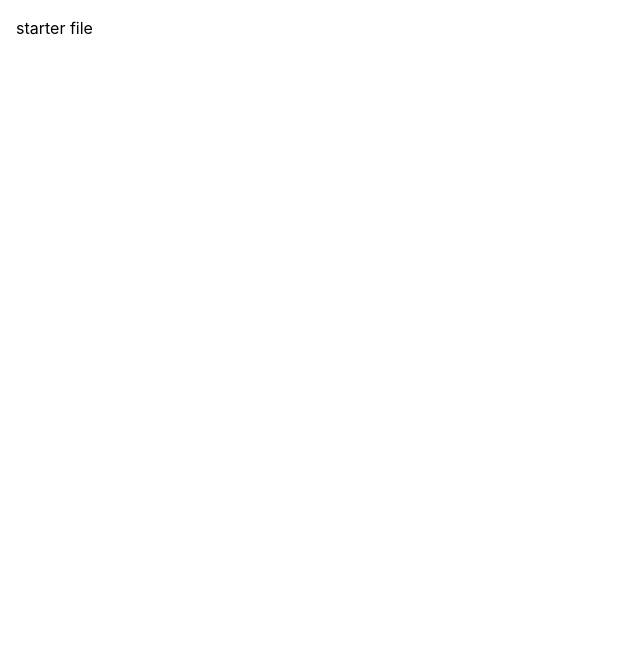
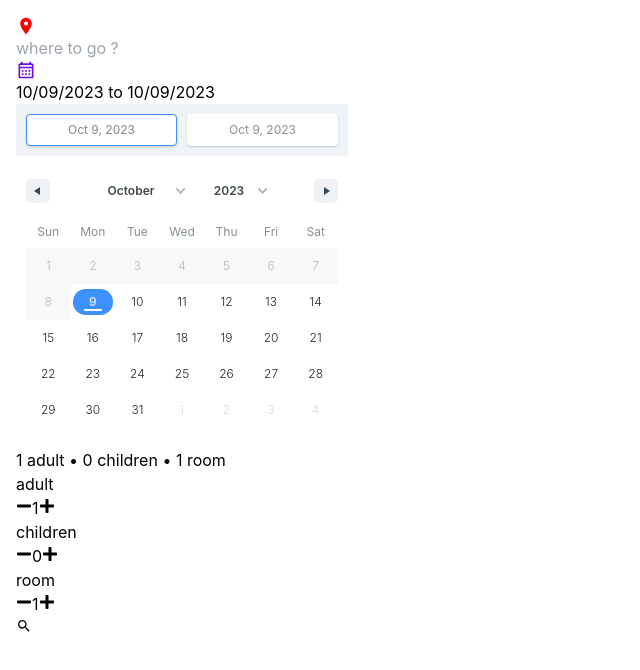
Before and after one commit to Masiha-mohammadpoor/book-hotel, a React (Vite) app: page / in a window 1280 px wide. Shown: the top 670 px of the page, without its empty margins (0-640 px from the left). Built offline with nearby package versions, Linux system fonts and the light colour scheme.

Commit message:
created Header

```diff
--- a/index.html
+++ b/index.html
@@ -5,7 +5,7 @@
   <meta charset="UTF-8" />
   <link rel="icon" type="image/svg+xml" href="/vite.svg" />
   <meta name="viewport" content="width=device-width, initial-scale=1.0" />
-  <title>09:Starter File</title>
+  <title>book hotel</title>
 </head>
 
 <body>
--- a/package.json
+++ b/package.json
@@ -11,7 +11,7 @@
     "preview": "vite preview"
   },
   "dependencies": {
-    "axios": "^1.5.0",
+    "axios": "^1.5.1",
     "date-fns": "^2.30.0",
     "json-server": "^0.17.3",
     "react": "^18.2.0",
@@ -19,7 +19,7 @@
     "react-date-range": "^1.4.0",
     "react-dom": "^18.2.0",
     "react-hot-toast": "^2.4.1",
-    "react-icons": "^4.10.1",
+    "react-icons": "^4.11.0",
     "react-leaflet": "^4.2.1",
     "react-router-dom": "^6.15.0"
   },
--- a/src/App.jsx
+++ b/src/App.jsx
@@ -1,8 +1,12 @@
+import Header from "./components/Header";
 
-import "./App.css";
 
 function App() {
-  return <h1>starter file</h1>
+  return (
+    <>
+      <Header/>
+    </>
+  )
 }
 
 export default App;
--- a/src/components/Header.jsx
+++ b/src/components/Header.jsx
@@ -1,9 +1,92 @@
+import { MdLocationOn, MdOutlineCalendarMonth, MdOutlineSearch } from "react-icons/md";
+import {FaPlus , FaMinus} from "react-icons/fa";
+import { useState } from "react";
+import 'react-date-range/dist/styles.css';
+import 'react-date-range/dist/theme/default.css';
+import { DateRange } from 'react-date-range';
+import {format} from "date-fns";
+
 const Header = () => {
+
+
+    const [isOpenOption , setIsOpenOption] = useState(false);
+    const [isOpenDate , setIsOpenDate] = useState(false);
+    const [date , setDate] = useState([{
+        startDate: new Date(),
+        endDate: new Date(),
+        key: 'selection',
+      }])
+    const [options , setOptions] = useState({
+        adult : 1,
+        children : 0,
+        room : 1
+    })
+
+    const handleOptions = (type , operation) => {
+        setOptions((prev) => {
+            return {
+                ...prev,
+                [type] : operation === "inc" ? options[type] + 1 : options[type] - 1
+            }
+        })
+    }
+
+
     return (
-        <div>
-            header
-        </div>
-     );
+        <header className="p-2 rounded-md ring-1 ring-gray-300 grid grid-cols-12">
+            <div className="flex flex-col md:flex-row justify-start items-start md:justify-around mb-4 md:mb-2 mt-2 col-span-12 md:col-span-6">
+                <div className="flex items-center mb-3 md:mb-0">
+                    <MdLocationOn color="#ff0000" size="20"/>
+                    <input type="text" placeholder="where to go ?" className="w-36 md:w-56 pl-2"/>
+                </div>
+                <div className="flex items-center relative">
+                    <div onClick={() => setIsOpenDate(prev => !prev)}  className="cursor-pointer flex text-sm">
+                    <MdOutlineCalendarMonth color="#700be3" size="20"/>
+                    <p>{`${format(date[0].startDate , "MM/dd/yyyy")} to ${format(date[0].endDate , "MM/dd/yyyy")}`}</p>
+                    </div>
+                    <div className={`${isOpenDate ? "block" : "hidden"} absolute top-7 -left-12`}>
+                    <DateRange
+                        ranges={date}
+                        onChange={(item) => setDate([item.selection])}
+                        minDate={new Date()}
+                        moveRangeOnFirstSelection={true}
+                        className="bg-slate-300 rounded-b-md scale-75"
+                        />
+                    </div>
+                </div>
+            </div>
+            <div className="flex justify-between md:justify-around items-center col-span-12 md:col-span-6">
+                <div>
+                    <div className="relative">
+                    <p className="text-xs font-bold cursor-pointer" onClick={() => setIsOpenOption(prev => !prev)}> {options.adult} adult &bull; {options.children} children &bull; {options.room} room</p>
+                        <div className={`${isOpenOption ? "block" : "hidden"} absolute bg-slate-300 -right-16 md:right-24 top-6 w-52 p-2 rounded-md`}>
+                            <ReserveOption handleOptions={handleOptions} type="adult" options={options} minLimit={1}/>
+                            <ReserveOption handleOptions={handleOptions} type="children"  options={options} minLimit={0}/>
+                            <ReserveOption handleOptions={handleOptions} type="room"  options={options} minLimit={1}/>
+                        </div>
+                    </div>
+                </div>
+                <div className="flex items-center">
+                    <button className="p-2 text-center rounded-md bg-violet-600 text-white text-lg"><MdOutlineSearch /></button>
+                </div>
+            </div>
+        </header>
+    );
 }
 
 export default Header;
+
+
+
+const ReserveOption = ({type, options , minLimit , handleOptions}) => {
+    return (
+        <div className="w-full flex justify-between mt-2">
+            <p>{type}</p>
+            <div className="w-24 flex justify-between items-center">
+                <button onClick={() => handleOptions(type , "dec")} className="p-2 rounded-md bg-slate-400" disabled={options[type] <= minLimit}><FaMinus/></button>
+                <span>{options[type]}</span>
+                <button onClick={() => handleOptions(type , "inc")} className="p-2 rounded-md bg-slate-400"><FaPlus/></button>
+            </div>
+        </div>
+    );
+}
--- a/src/index.css
+++ b/src/index.css
@@ -23,6 +23,7 @@
 body {
   min-height: 100vh;
   padding: 1rem;
+
 }
 * {
   margin: 0;
```
Also changed, not shown: 1 other file (tests, documents, lock files or other folders).
